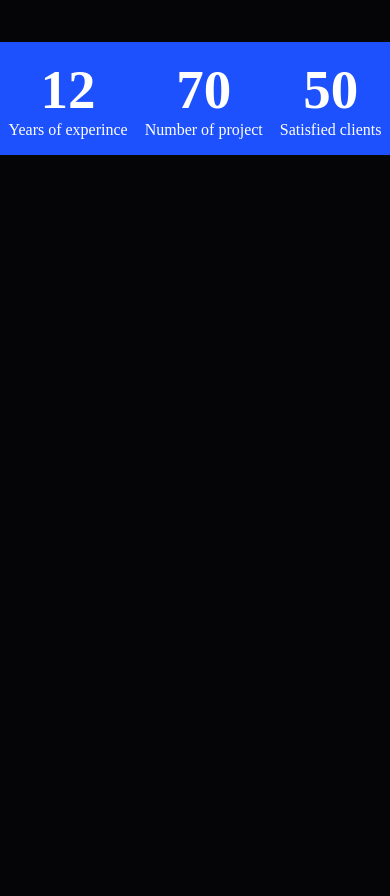
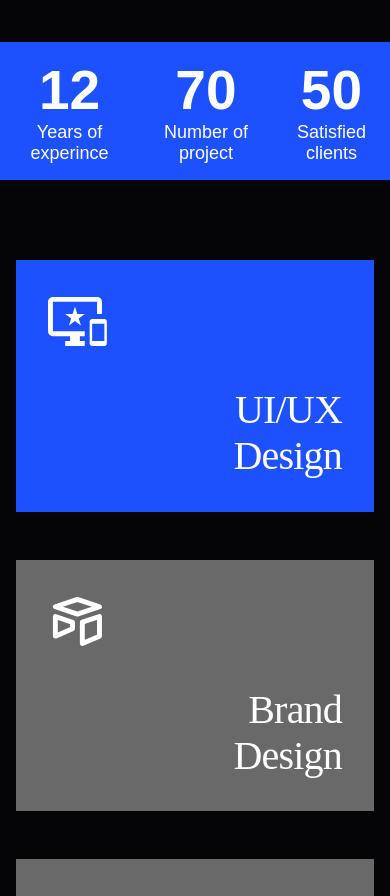
Before and after one commit to niaziiii/nabeelproject, a React (Create React App) app: page / in a window 390 px wide. Shown: the part 1060-1956 px from the top of the page. Before the commit the page ends 1263 px from the top, so only its background shows below. Built offline with nearby package versions, Linux system fonts and the light colour scheme.

Commit message:
added design section UI UX component

```diff
--- a/package.json
+++ b/package.json
@@ -8,6 +8,7 @@
     "@testing-library/user-event": "^13.5.0",
     "react": "^18.2.0",
     "react-dom": "^18.2.0",
+    "react-icons": "^4.4.0",
     "react-scripts": "5.0.1",
     "web-vitals": "^2.1.4"
   },
--- a/src/App.js
+++ b/src/App.js
@@ -7,6 +7,8 @@ function App() {
     <div className="App">
      <sections.Hero />
      <sections.statics />
+     <sections.design />
+
     </div>
   );
 }
--- /dev/null
+++ b/src/components/desgin-section/design.jsx
@@ -0,0 +1,25 @@
+import React from 'react'
+import { MdImportantDevices } from 'react-icons/md'
+import { TbBrandAirtable } from 'react-icons/tb'
+import { RiLineChartFill } from 'react-icons/ri'
+
+function design() {
+    return (
+        <div className='app__design'>
+            <div className="app__design__boxes">
+                <i><MdImportantDevices fontSize={33} color={'white'} /></i>
+                <h3>UI/UX <br /> Design</h3>
+            </div>
+            <div className="app__design__boxes">
+                <i><TbBrandAirtable fontSize={33} color={'white'} /></i>
+                <h3>Brand<br /> Design</h3>
+            </div>
+            <div className="app__design__boxes">
+                <i><RiLineChartFill fontSize={33} color={'white'} /></i>
+                <h3>Social <br /> Design</h3>
+            </div>
+        </div>
+    )
+}
+
+export default design
--- a/src/components/index.js
+++ b/src/components/index.js
@@ -1,10 +1,11 @@
 import Hero from "./hero-section/Hero";
 import statics from "./statics-section/statics";
-
+import design from "./desgin-section/design";
 
 
 // eslint-disable-next-line
 export default  {
     Hero,
-    statics
+    statics,
+    design,
 }
--- a/src/components/statics-section/statics.jsx
+++ b/src/components/statics-section/statics.jsx
@@ -5,15 +5,15 @@ function statics() {
     <div className='app__statics'>
       <div className="app__statics__container">
         <div className="app__statics__container__items">
-            <b>12</b>
+            <h3>12</h3>
             <p>Years of experince</p>
         </div>
         <div className="app__statics__container__items">
-            <b>70</b>
+            <h3>70</h3>
             <p>Number of project</p>
         </div>
         <div className="app__statics__container__items">
-            <b>50</b>
+            <h3>50</h3>
             <p>Satisfied clients</p>
         </div>
       </div>
--- /dev/null
+++ b/src/style/modules/__design.scss
@@ -0,0 +1,77 @@
+.app__design {
+    color: white;
+    padding: 4rem 3rem;
+    display: flex;
+    flex-direction: row;
+    align-items: center;
+    justify-content: center;
+
+    &__boxes {
+        background-color: $color-grey-black;
+        width: 23rem;
+        padding: 2rem;
+        display: flex;
+        flex-direction: column;
+
+        i {
+            margin-bottom: 2rem;
+            text-align: start;
+            svg{
+            font-size: 58.8497px;
+            }
+        }
+
+        h3 {
+            text-align: end;
+            font-weight: 500;
+            font-size: 58.8497px;
+            line-height: 116%;
+            /* or 68px */
+
+            letter-spacing: -0.02em;
+            text-transform: capitalize
+        }
+        &:nth-of-type(1) {
+            background-color: $color-blue;
+        }
+        &:nth-of-type(2) {
+            margin: 0 5%;
+        }
+    }
+}
+
+
+@media screen and (max-width:1050px) {
+    .app__design{
+    &__boxes {
+        h3{
+            font-size: 40px;
+        }
+    }
+}
+}
+@media screen and (max-width:900px) {
+    .app__design{
+        padding: 2rem;
+}
+}
+@media screen and (max-width:769px) {
+    .app__design{
+        flex-direction: column;
+        &__boxes{
+            margin-bottom: 3rem;
+            &:nth-of-type(2){
+                margin: 0;
+                margin-bottom: 3rem;
+            }
+        }
+}
+}
+@media screen and (max-width:600px) {
+    .app__design{
+        padding: 2rem 1rem;
+        &__boxes{
+            width: 100%;
+        }
+    }
+}
--- a/src/style/modules/__statics.scss
+++ b/src/style/modules/__statics.scss
@@ -4,12 +4,12 @@
     &__container{
         margin-left: auto;
         padding: 1rem 0;
-        width: 80%;
+        width: 50%;
         background-color: $color-blue;
         display: flex;
         flex-direction: row;
         justify-content: flex-end;
-        align-items: center;
+        align-items: flex-start;
         padding-right: 3rem;
         &__items{
             display: flex;
@@ -17,12 +17,17 @@
             margin-left: 5rem;
             color: $color-white;
             text-align: center;
-            b{
+            h3
+            {
+                font-weight: 900;
                 font-size: 70px;
+                font-family: $font-family;
             }
             p{
                 margin: auto;
-                width: 70%;
+                font-family: $font-family;
+                font-size: 22px;
+                width: 90%;
             }
         }
     }
@@ -39,8 +44,8 @@
             &__items{
                 margin-left: 0%;
                 text-align: center;
-                b{font-size: 55px;}
-                p{width: 100%;}
+                h3{font-size: 55px; font-weight: 900 !important;}
+                p{width: 95%; font-family: $font-family; font-size: 18px;}
             }
         }
     }
--- a/src/style/modules/__variables.scss
+++ b/src/style/modules/__variables.scss
@@ -1,7 +1,7 @@
 @import url('https://fonts.googleapis.com/css2?family=Poppins&display=swap');
 
 $color-black : #050407;
-$color-grey-black: #252525;
+$color-grey-black: #696969;
 $color-blue : #1D51FD;
 $color-green: #2CFE80;
 $color-white : #FFFFFF;
--- a/src/style/style.css
+++ b/src/style/style.css
@@ -43,7 +43,7 @@
 }
 .app__Hero__content p {
   font-family: sans-serif;
-  color: #252525;
+  color: #696969;
   margin: 2rem 0;
   font-weight: 400;
   font-size: 25px;
@@ -76,7 +76,7 @@
 }
 .app__Hero__content__buttons button:nth-of-type(2) span {
   margin-left: 1rem;
-  color: #252525;
+  color: #696969;
 }
 .app__Hero__content__buttons button:nth-of-type(2):hover span {
   color: white;
@@ -233,12 +233,12 @@
 .app__statics__container {
   margin-left: auto;
   padding: 1rem 0;
-  width: 80%;
+  width: 50%;
   background-color: #1D51FD;
   display: flex;
   flex-direction: row;
   justify-content: flex-end;
-  align-items: center;
+  align-items: flex-start;
   padding-right: 3rem;
 }
 .app__statics__container__items {
@@ -248,12 +248,16 @@
   color: #FFFFFF;
   text-align: center;
 }
-.app__statics__container__items b {
+.app__statics__container__items h3 {
+  font-weight: 900;
   font-size: 70px;
+  font-family: sans-serif;
 }
 .app__statics__container__items p {
   margin: auto;
-  width: 70%;
+  font-family: sans-serif;
+  font-size: 22px;
+  width: 90%;
 }
 
 @media screen and (max-width: 900px) {
@@ -268,10 +272,81 @@
     margin-left: 0%;
     text-align: center;
   }
-  .app__statics__container__items b {
+  .app__statics__container__items h3 {
     font-size: 55px;
+    font-weight: 900 !important;
   }
   .app__statics__container__items p {
+    width: 95%;
+    font-family: sans-serif;
+    font-size: 18px;
+  }
+}
+.app__design {
+  color: white;
+  padding: 4rem 3rem;
+  display: flex;
+  flex-direction: row;
+  align-items: center;
+  justify-content: center;
+}
+.app__design__boxes {
+  background-color: #696969;
+  width: 23rem;
+  padding: 2rem;
+  display: flex;
+  flex-direction: column;
+}
+.app__design__boxes i {
+  margin-bottom: 2rem;
+  text-align: start;
+}
+.app__design__boxes i svg {
+  font-size: 58.8497px;
+}
+.app__design__boxes h3 {
+  text-align: end;
+  font-weight: 500;
+  font-size: 58.8497px;
+  line-height: 116%;
+  /* or 68px */
+  letter-spacing: -0.02em;
+  text-transform: capitalize;
+}
+.app__design__boxes:nth-of-type(1) {
+  background-color: #1D51FD;
+}
+.app__design__boxes:nth-of-type(2) {
+  margin: 0 5%;
+}
+
+@media screen and (max-width: 1050px) {
+  .app__design__boxes h3 {
+    font-size: 40px;
+  }
+}
+@media screen and (max-width: 900px) {
+  .app__design {
+    padding: 2rem;
+  }
+}
+@media screen and (max-width: 769px) {
+  .app__design {
+    flex-direction: column;
+  }
+  .app__design__boxes {
+    margin-bottom: 3rem;
+  }
+  .app__design__boxes:nth-of-type(2) {
+    margin: 0;
+    margin-bottom: 3rem;
+  }
+}
+@media screen and (max-width: 600px) {
+  .app__design {
+    padding: 2rem 1rem;
+  }
+  .app__design__boxes {
     width: 100%;
   }
 }
--- a/src/style/style.scss
+++ b/src/style/style.scss
@@ -7,6 +7,8 @@
 @import './modules/_variables';
 @import './modules/_hero';
 @import './modules/_statics';
+@import './modules/_design';
+
 
 
 
```
Also changed, not shown: 2 other files (tests, documents, lock files or other folders).
